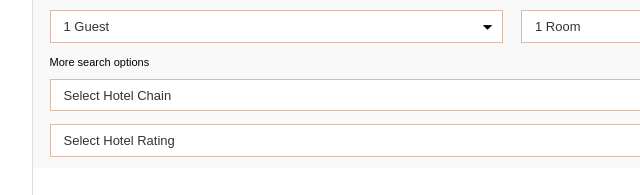
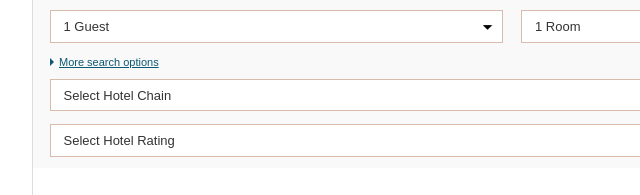
Before and after one commit to kohku/NewUXWidgetZ, a website built with webpack: page index.html in a window 1280 px wide. Shown: the part 199-394 px from the top of the page, 0-640 px from the left. Built offline with nearby package versions, Linux system fonts and the light colour scheme; files whose address does not match are found by name.

Commit message:
Collapsed expanded arrow for options

```diff
--- a/src/widget.less
+++ b/src/widget.less
@@ -5,6 +5,7 @@
 @border: solid 1px #ddd;
 @border-dev: none; /*dashed 1px #c0c0c0; */
 @content-background: #f9f9f9;
+@navy: #0c5973;
 
 .widget {
   font-family: "Roboto Regular",Arial,Helvetica,sans-serif;
@@ -211,10 +212,31 @@
         }
 
         .options {
+          &.expanded label::before{
+            border-top: .45em solid @navy;
+            border-left: .45em solid transparent;
+            border-right: .45em solid transparent;
+            border-bottom: none;
+          }
+
           label {
+            color: @navy;
             display: block;
             width: 100%;
             margin-bottom: 1em;
+            text-decoration: underline;
+
+            &::before{
+              display: inline-block;
+              content: '';
+              width: 0;
+              height: 0;
+              border-top: .45em solid transparent;
+              border-bottom: .45em solid transparent;
+              border-left: .45em solid @navy;
+              border-right: none;
+              margin-right: .5em;
+            }
           }
 
           select {
@@ -235,7 +257,7 @@
           display: block;
           width: 86px;
           text-transform: uppercase;
-          background-color: #0c5973;
+          background-color: @navy;
           border: solid 1px #5c8fa0;
           height: 3em;
           color: #fff;
```
